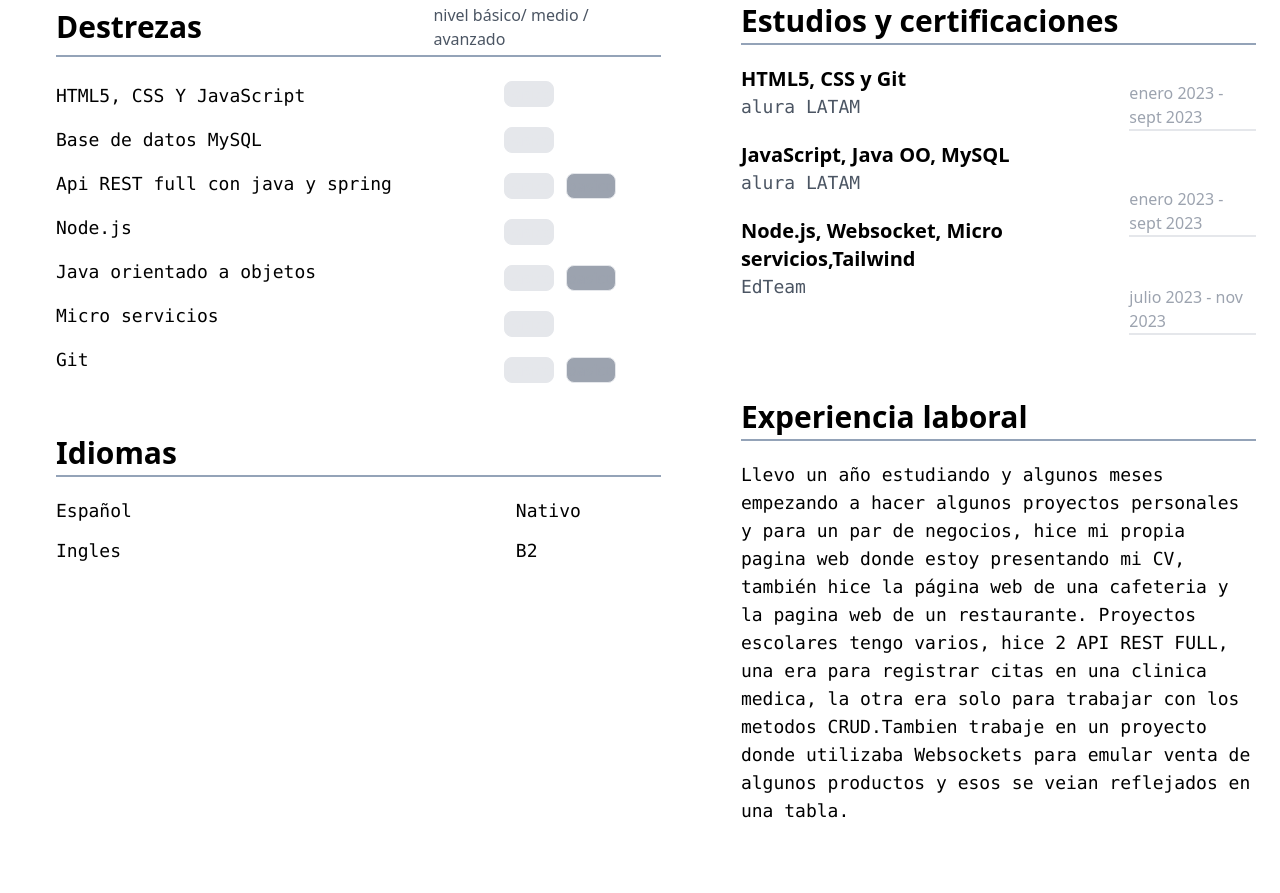
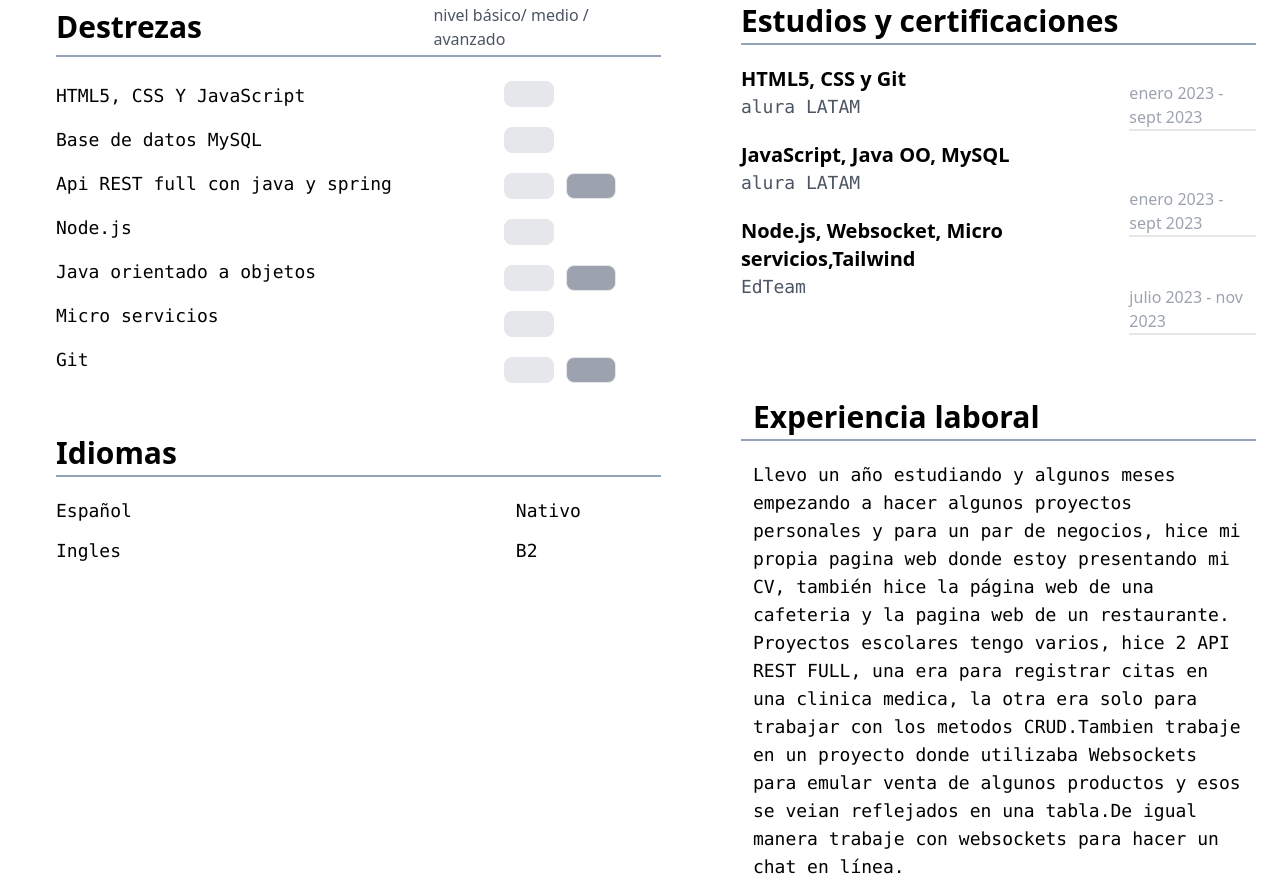
Before and after one commit to fabrixbau/MiPaginaWebPresentacion, a website built with Vite: page index.html in a window 1280 px wide. Shown: the part 493-1386 px from the top of the page. Before the commit the page ends 1318 px from the top, so only its background shows below. Built offline with nearby package versions, Linux system fonts and the light colour scheme.

Commit message:
actualización en mi experiencia laboral

```diff
--- a/index.html
+++ b/index.html
@@ -182,8 +182,8 @@
             </div>
             <div class="container lg:mx-10 pt-8">
                 <!-- Segunda fila -->
-                <h1 class="pb-1 border-b-2 border-b-slate-400 flex mx-auto items-center font-bold  text-3xl pt-8">Experiencia laboral</h1>
-                <p class="pt-3 mt-2 font-mono text-lg">Llevo un año estudiando y algunos meses empezando a hacer algunos proyectos personales y para un par de negocios, hice mi propia pagina web donde estoy presentando mi CV, también hice la página web de una cafeteria y la pagina web de un restaurante. Proyectos escolares tengo varios, hice 2 API REST FULL, una era para registrar citas en una clinica medica, la otra era solo para trabajar con los metodos CRUD.Tambien trabaje en un proyecto donde utilizaba Websockets para emular venta de algunos productos y esos se veian reflejados en una tabla. </p>
+                <h1 class="pb-1 border-b-2 border-b-slate-400 flex mx-auto items-center font-bold text-3xl pt-8 p-3">Experiencia laboral</h1>
+                <p class="p-3 pt-3 mt-2 font-mono text-lg">Llevo un año estudiando y algunos meses empezando a hacer algunos proyectos personales y para un par de negocios, hice mi propia pagina web donde estoy presentando mi CV, también hice la página web de una cafeteria y la pagina web de un restaurante. Proyectos escolares tengo varios, hice 2 API REST FULL, una era para registrar citas en una clinica medica, la otra era solo para trabajar con los metodos CRUD.Tambien trabaje en un proyecto donde utilizaba Websockets para emular venta de algunos productos y esos se veian reflejados en una tabla.De igual manera trabaje con websockets para hacer un chat en línea. </p>
             </div>
         </div>
     </div>
```
